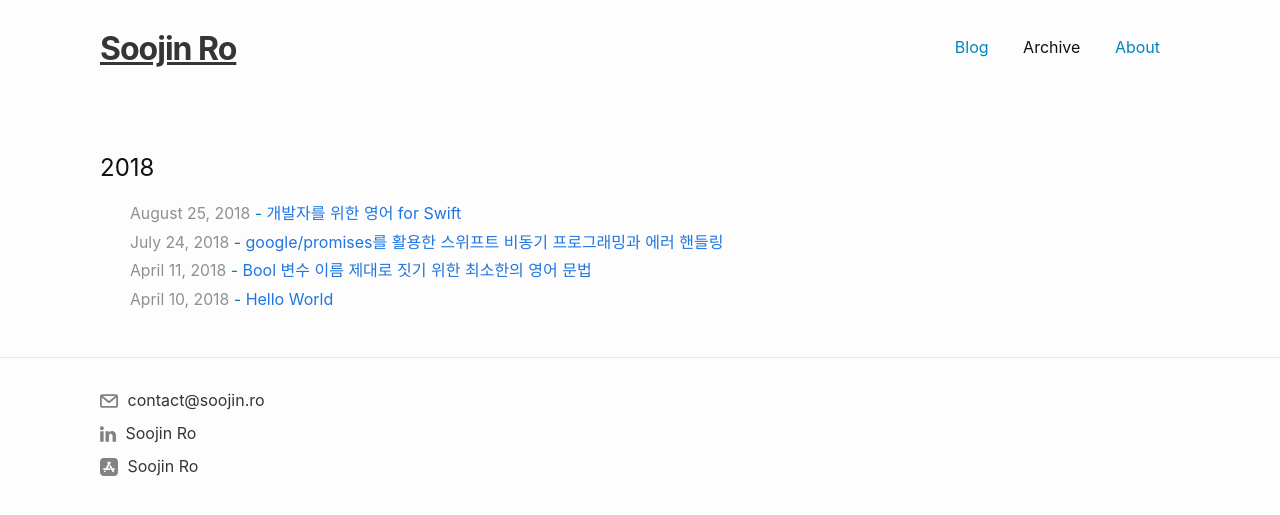
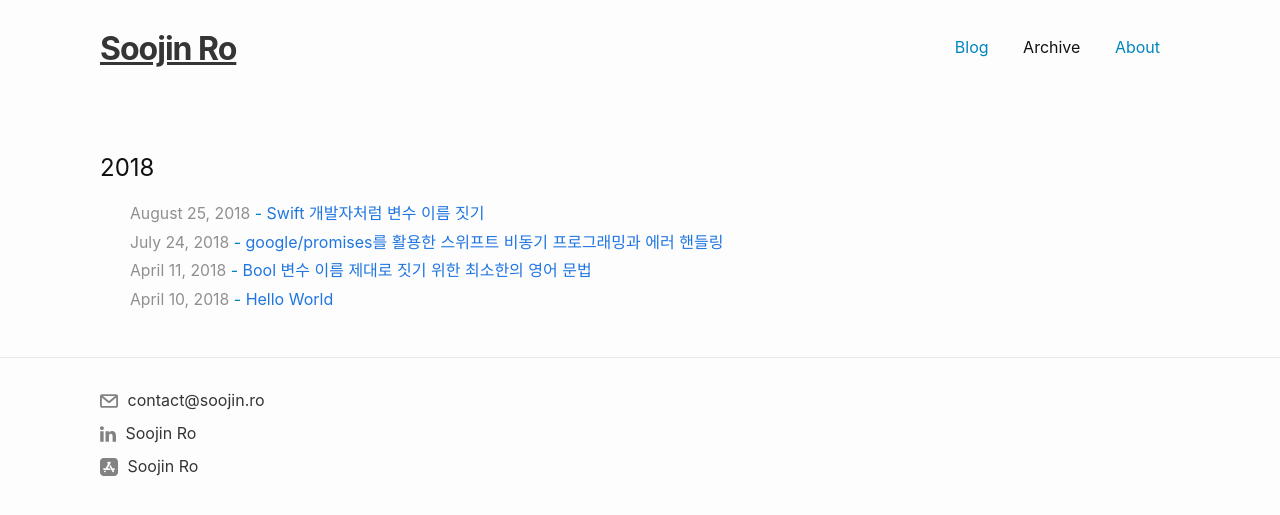
Before and after one commit to nsoojin/nsoojin.github.io, a Jekyll site: the page built from archive.html, in a window 1280 px wide. Shown: the top 515 px of the page. Built offline with Jekyll 4.4.1, drawn with Linux system fonts in a browser that asks for light colours.

Commit message:
change title

```diff
--- a/_posts/2018-08-25-english-for-developers-swift.md
+++ b/_posts/2018-08-25-english-for-developers-swift.md
@@ -1,8 +1,9 @@
 ---
 layout: post
-title: "개발자를 위한 영어 for Swift"
+title: "Swift 개발자처럼 변수 이름 짓기"
 categories: []
 tags:
+- naming variables
 - iOS
 - english grammar
 - swift conventions
```
